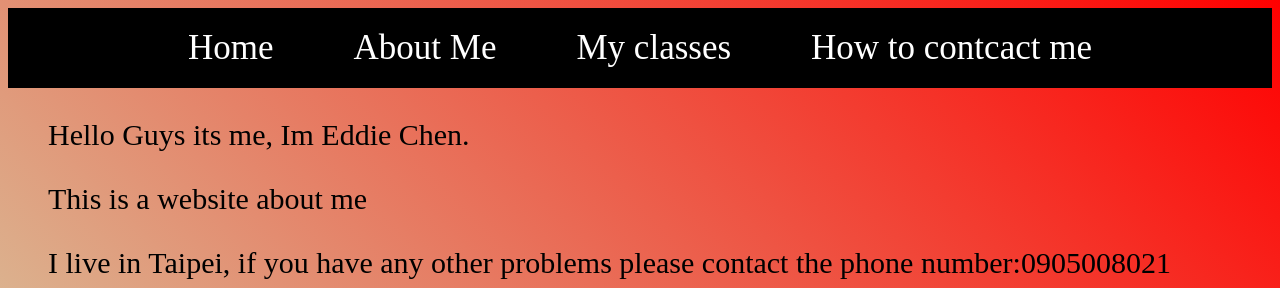
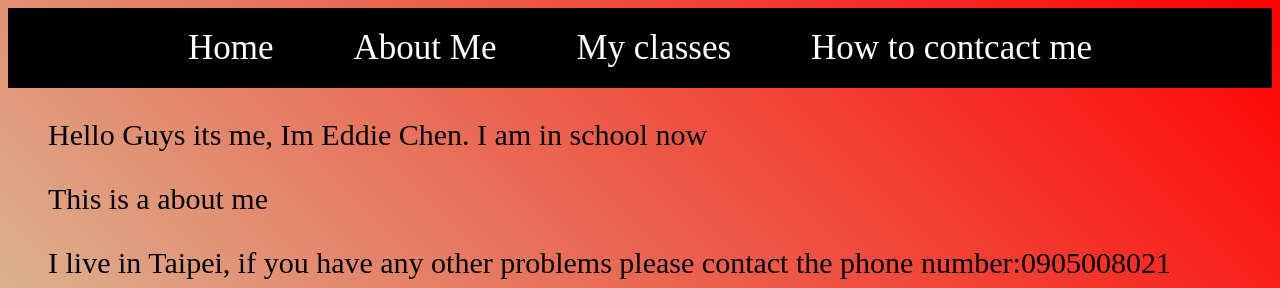
Before and after one commit to Eddiechen930/portfolio, a plain HTML site: page index.html in a window 1280 px wide. Shown: the top 288 px of the page. Drawn offline with Linux system fonts and the light colour scheme.

Commit message:
updated index

```diff
--- a/index.html
+++ b/index.html
@@ -22,9 +22,9 @@
  <!--This is the information in the webpage-->
 <p1>
 
-<ol>Hello Guys its me, Im Eddie Chen.
+<ol>Hello Guys its me, Im Eddie Chen. I am in school now
 </ol>
-<ol>This is a website about me </ol>
+<ol>This is a  about me </ol>
 <ol>I live in Taipei, if you have any other problems please contact the phone number:0905008021</ol>
 <img src="https://scontent.ftpe8-2.fna.fbcdn.net/v/t1.0-9/37860269_2030429410364706_7871036566494248960_n.jpg?_nc_cat=100&_nc_oc=AQn9_3xuliiqcS7P2kfOIAc4rVxQwQGFyHFRJ_HZgRe4RppulQLIyrYhP-rMLJcY8C4&_nc_ht=scontent.ftpe8-2.fna&oh=70bb2c742da96bdd5d630b8b0978ec8a&oe=5E0B194F" alt="cello" width="400" height="500">
 </p1>
```
